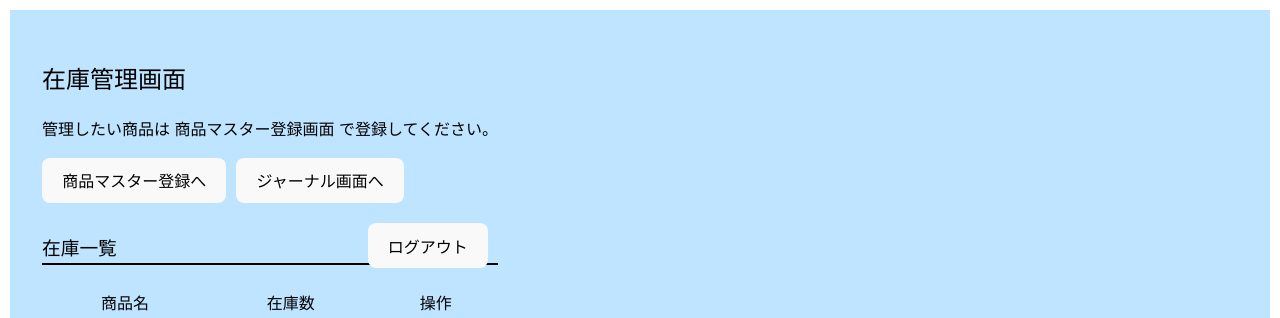
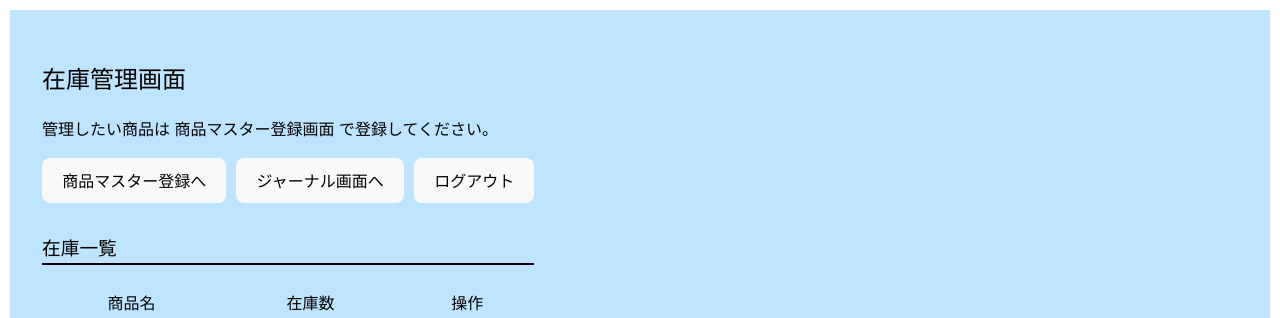
Before and after one commit to fu3nori/react_zaiko, a React (Vite) app in the folder client/: page /zaiko in a window 1280 px wide. Shown: the top 318 px of the page. Built offline with nearby package versions, Linux system fonts and the light colour scheme; no server answers; sample sign-in values are in the browser's storage.

Commit message:
レイアウト修正

```diff
--- a/client/src/pages/Zaiko.jsx
+++ b/client/src/pages/Zaiko.jsx
@@ -98,14 +98,12 @@ function Zaiko() {
                 管理したい商品は<strong> 商品マスター登録画面 </strong>で登録してください。
             </p>
 
-            <div style={{ cssFloat: 'left', marginRight: 10 }}>
+            <div style={{ display: 'flex', alignItems: 'center', gap: 10 }}>
                 <button onClick={goToMaster}>商品マスター登録へ</button>
-            </div>
-            <div style={{ paddingLeft: 10, margin: 10 }}>
                 <button onClick={goToJournal}>ジャーナル画面へ</button>
-            </div>
-            <div style={{ cssFloat: 'right', margin: 10 }}>
-                <button onClick={handleLogout}>ログアウト</button>
+                <div style={{ marginLeft: 'auto' }}>
+                    <button onClick={handleLogout}>ログアウト</button>
+                </div>
             </div>
             <h3 style={{ marginTop: '2rem', borderBottom: '2px solid black' }} className="title">
                 在庫一覧
```
